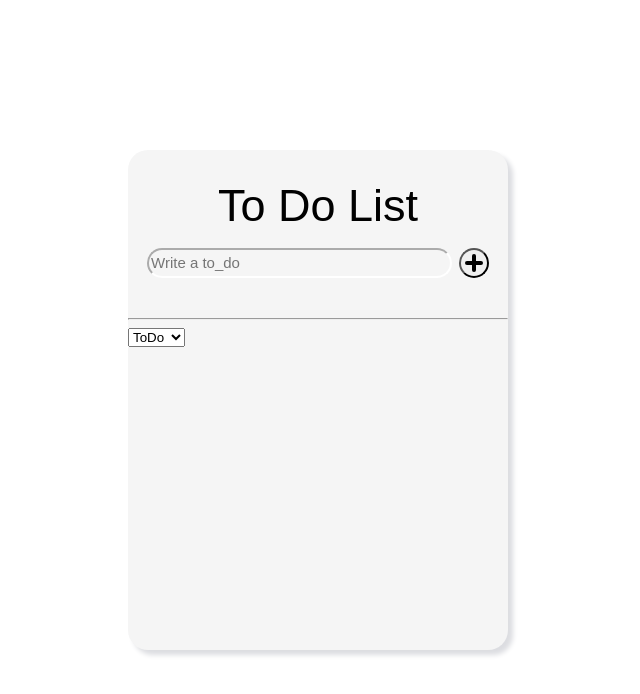
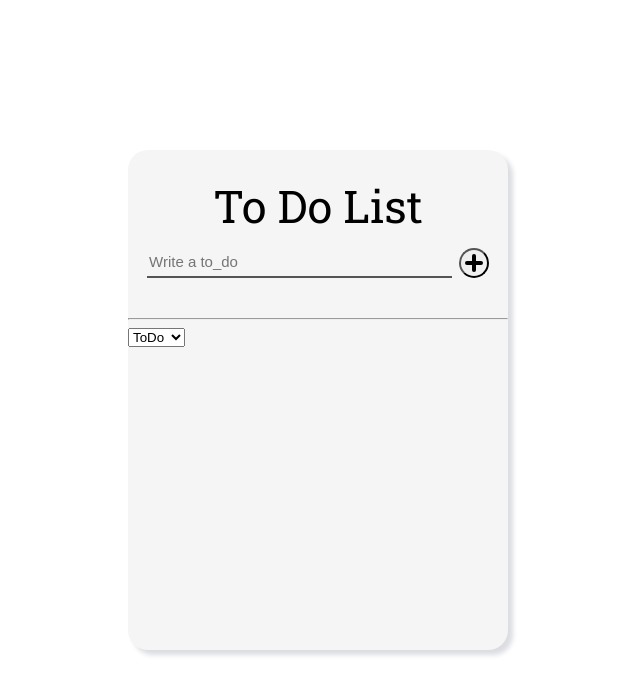
Before and after one commit to YuchanJung/todolist, a React (Create React App) app: page / in a window 1280 px wide. Shown: the top 694 px of the page, without its empty margins (322-962 px from the left). Built offline with nearby package versions, Linux system fonts and the light colour scheme.

Commit message:
make globalstyle file, change title font

```diff
--- a/src/App.tsx
+++ b/src/App.tsx
@@ -1,72 +1,5 @@
-import { createGlobalStyle } from 'styled-components';
 import ToDoList from './components/ToDoList';
-
-const Globalstyle = createGlobalStyle`
-@import url('https://fonts.googleapis.com/css2?family=Source+Sans+Pro:wght@300;400&display=swap');
-html, body, div, span, applet, object, iframe,
-h1, h2, h3, h4, h5, h6, p, blockquote, pre,
-a, abbr, acronym, address, big, cite, code,
-del, dfn, em, img, ins, kbd, q, s, samp,
-small, strike, strong, sub, sup, tt, var,
-b, u, i, center,
-dl, dt, dd, menu, ol, ul, li,
-fieldset, form, label, legend,
-table, caption, tbody, tfoot, thead, tr, th, td,
-article, aside, canvas, details, embed,
-figure, figcaption, footer, header, hgroup,
-main, menu, nav, output, ruby, section, summary,
-time, mark, audio, video {
-  margin: 0;
-  padding: 0;
-  border: 0;
-  font-size: 100%;
-  font: inherit;
-  vertical-align: baseline;
-}
-/* HTML5 display-role reset for older browsers */
-article, aside, details, figcaption, figure,
-footer, header, hgroup, main, menu, nav, section {
-  display: block;
-}
-/* HTML5 hidden-attribute fix for newer browsers */
-*[hidden] {
-    display: none;
-}
-body {
-  line-height: 1;
-}
-menu, ol, ul {
-  list-style: none;
-}
-blockquote, q {
-  quotes: none;
-}
-blockquote:before, blockquote:after,
-q:before, q:after {
-  content: '';
-  content: none;
-}
-table {
-  border-collapse: collapse;
-  border-spacing: 0;
-}
-* {
-  box-sizing: border-box;
-}
-body {
-  display: flex;
-  height: 100vh;
-  justify-content: center;
-  align-items: center;
-  font-family: 'Source Sans Pro', sans-serif;
-  background-color: ${(props) => props.theme.bgColor};
-  color: ${(props) => props.theme.textColor};
-}
-a {
-  text-decoration: none;
-  color: inherit;
-}
-`;
+import Globalstyle from './styles/globalStyle';
 
 function App() {
   return (
--- a/src/components/CreateToDo.tsx
+++ b/src/components/CreateToDo.tsx
@@ -6,25 +6,28 @@ import { categoryState, toDosState } from "../atom";
 const InputContainer = styled.div`
   width: 90%;
   height: 50px;
-  form {
+  span {
+    font-size: 12px;
+  }
+`;
+
+const ToDoForm = styled.form`
   display: flex;
   justify-content: center;
   align-items: center;
   margin: 5px 0px;
-    input {
+`;
+
+const ToDoInput = styled.input`
   width: 90%;
   height: 30px;
   font-size: 15px;
-      -webkit-border-radius: 15px;
-      -moz-border-radius: 15px;
-      border-radius: 15px;
   background-color: transparent;
-      border-color: ${(props) => props.theme.bgColor};
+  border-width: 0 0 2px;
+  border-color: ${(props) => props.theme.textColor};
   margin-right: 7px;
-    }
-  }
-  span {
-    font-size: 12px;
+  :focus {
+      outline: none;
   }
 `;
 
@@ -34,7 +37,7 @@ const CreateBtn = styled.button`
   -webkit-border-radius: 15px;
   -moz-border-radius: 15px;
   border-radius: 15px;
-  border-color: ${props => props.theme.textColor};
+  border-color: ${(props) => props.theme.textColor};
 
   &:after {
     width: 18px;
@@ -82,8 +85,8 @@ function CreateToDo() {
     };
     return (
       <InputContainer>
-        <form onSubmit={handleSubmit(onValid)}>
-          <input
+        <ToDoForm onSubmit={handleSubmit(onValid)}>
+          <ToDoInput
             {...register("toDo", {
               required: "Contents are required",
               minLength: { value: 5, message: "Contents are too short" },
@@ -91,7 +94,7 @@ function CreateToDo() {
             placeholder={`Write a ${category.toLowerCase()}`}
           />
           <CreateBtn />
-        </form>
+        </ToDoForm>
         <span>{errors.toDo?.message}</span>
       </InputContainer>
     );
--- a/src/components/ToDoList.tsx
+++ b/src/components/ToDoList.tsx
@@ -22,6 +22,7 @@ const Header = styled.header`
 `;
 
 const Title = styled.h1`
+  font-family: 'Roboto Slab', serif;
   font-size: 45px;
   margin: 15px 0px;
 `;
--- /dev/null
+++ b/src/styles/font.css
@@ -0,0 +1 @@
+@import url('https://fonts.googleapis.com/css2?family=Roboto+Slab&family=Source+Sans+Pro:wght@300;400&display=swap');
--- /dev/null
+++ b/src/styles/globalStyle.tsx
@@ -0,0 +1,70 @@
+import { createGlobalStyle } from "styled-components";
+import "./font.css";
+
+const Globalstyle = createGlobalStyle`
+html, body, div, span, applet, object, iframe,
+h1, h2, h3, h4, h5, h6, p, blockquote, pre,
+a, abbr, acronym, address, big, cite, code,
+del, dfn, em, img, ins, kbd, q, s, samp,
+small, strike, strong, sub, sup, tt, var,
+b, u, i, center,
+dl, dt, dd, menu, ol, ul, li,
+fieldset, form, label, legend,
+table, caption, tbody, tfoot, thead, tr, th, td,
+article, aside, canvas, details, embed,
+figure, figcaption, footer, header, hgroup,
+main, menu, nav, output, ruby, section, summary,
+time, mark, audio, video {
+  margin: 0;
+  padding: 0;
+  border: 0;
+  font-size: 100%;
+  font: inherit;
+  vertical-align: baseline;
+}
+/* HTML5 display-role reset for older browsers */
+article, aside, details, figcaption, figure,
+footer, header, hgroup, main, menu, nav, section {
+  display: block;
+}
+/* HTML5 hidden-attribute fix for newer browsers */
+*[hidden] {
+    display: none;
+}
+body {
+  line-height: 1;
+}
+menu, ol, ul {
+  list-style: none;
+}
+blockquote, q {
+  quotes: none;
+}
+blockquote:before, blockquote:after,
+q:before, q:after {
+  content: '';
+  content: none;
+}
+table {
+  border-collapse: collapse;
+  border-spacing: 0;
+}
+* {
+  box-sizing: border-box;
+}
+body {
+  display: flex;
+  height: 100vh;
+  justify-content: center;
+  align-items: center;
+  font-family: 'Source Sans Pro', sans-serif;
+  background-color: ${(props) => props.theme.bgColor};
+  color: ${(props) => props.theme.textColor};
+}
+a {
+  text-decoration: none;
+  color: inherit;
+}
+`;
+
+export default Globalstyle;
```
Lines whose indentation alone changed are shown as unchanged.
